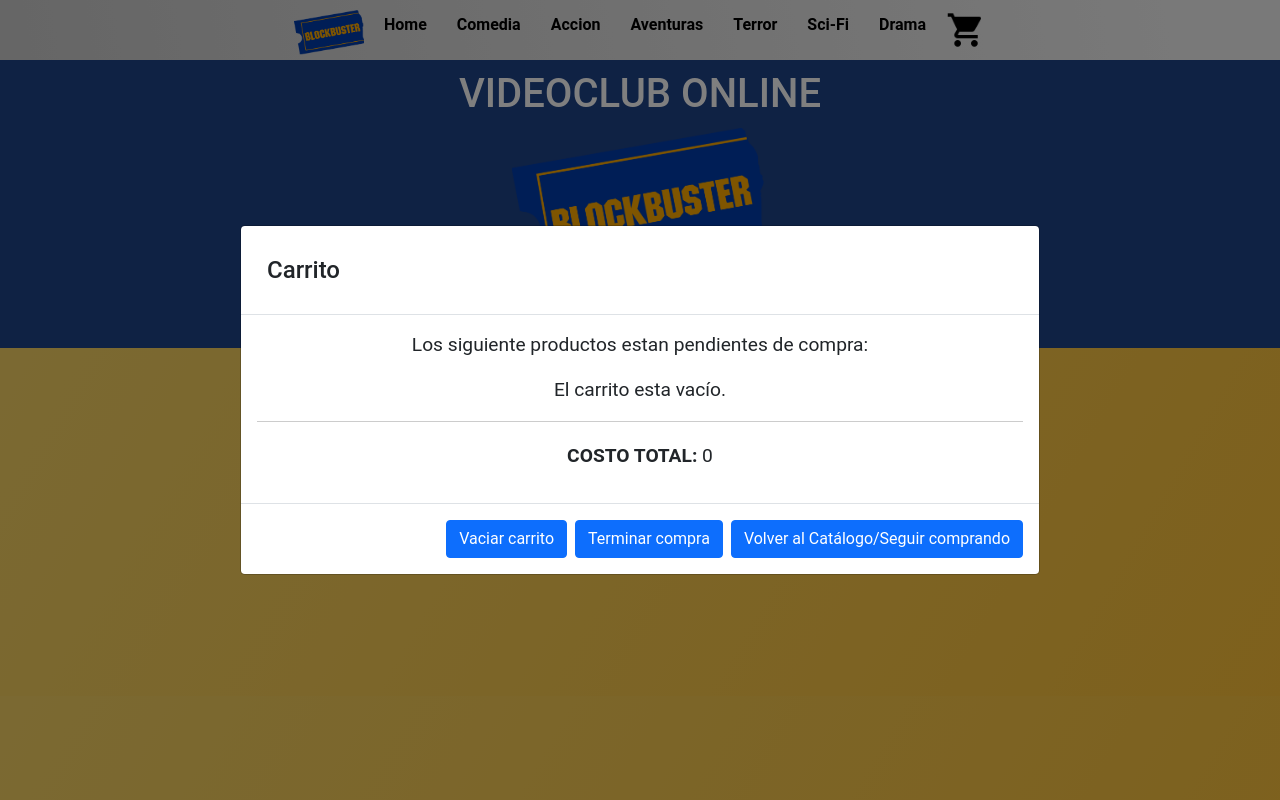
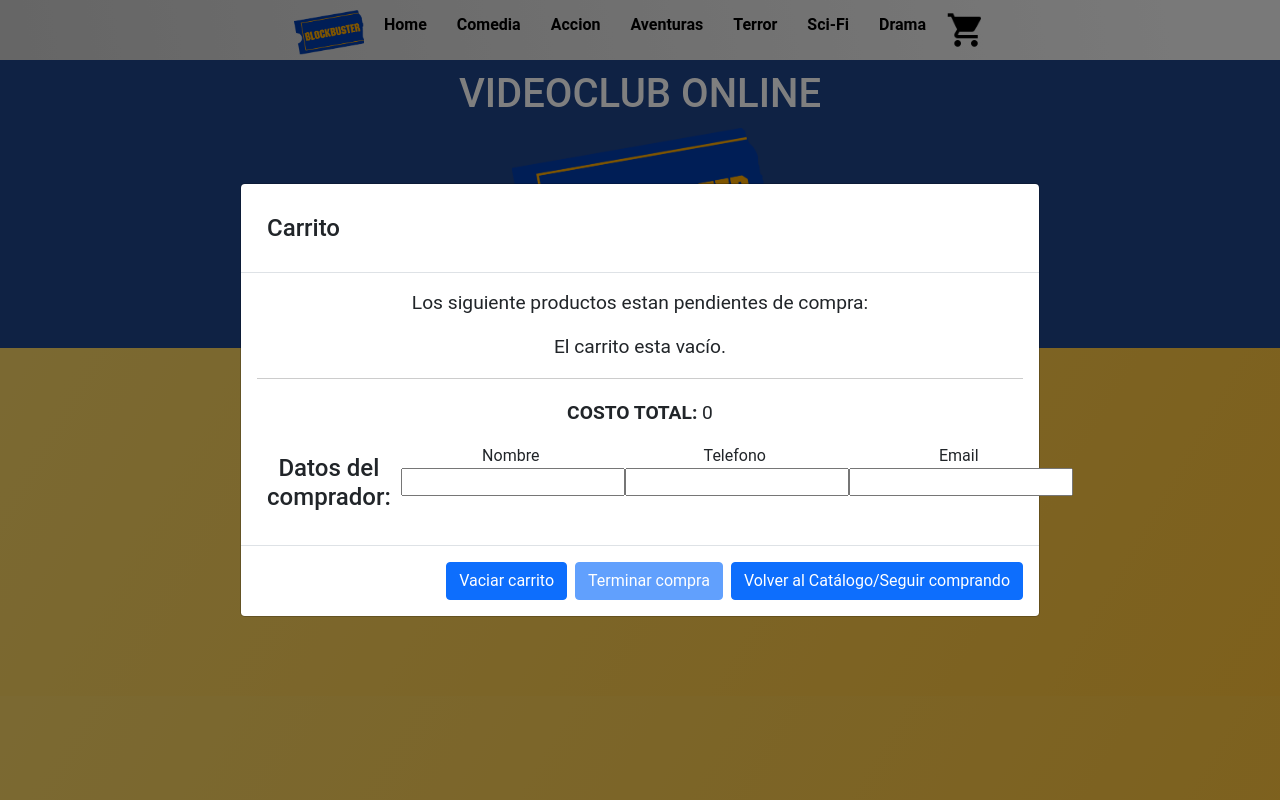
Before and after one commit to emmapinto/react-ecommerce, a React (Create React App) app: page /Cart in a window 1280 px wide. Built offline with nearby package versions, Linux system fonts and the light colour scheme.

Commit message:
Se agregó un mini formulario en la pantalla de Cart y al clickear en Finalizar Compra se envia una orden a la Coleccion de FireBase que incluye Datos del Comprador, Items seleccionados y Costo Total.

```diff
--- a/src/components/ItemDetailContainer/Cart.js
+++ b/src/components/ItemDetailContainer/Cart.js
@@ -3,6 +3,9 @@
 import Modal from 'react-bootstrap/Modal';
 import { useCart, CartProvider } from "../../context/CartContext.js"
 import { Link } from "react-router-dom";
+import { getFirestore } from '../../firebase';
+// import { doc, getDoc } from "firebase/firestore";
+import { collection, getDocs, setDocs, query, where, addDoc } from "firebase/firestore";
 
 export const Cart = (props) => {
 
@@ -17,6 +20,64 @@
     }
 
     let total = 0;
+
+    const divStyle = { display: "flex", marginBottom: 8 }
+    const labelStyle = { marginRight: 4 }
+
+    const inputs = [
+      {
+        label: "Nombre",
+        name: "name"
+      },
+      {
+        label: "Telefono",
+        name: "phone"
+      },
+      {
+        label: "Email",
+        name: "email"
+      },
+    ];
+
+
+    const [formFields, setFormFields] = useState({
+      name: "",
+      phone: "",
+      email: ""
+    });
+
+    function handleChange(evt) {
+      setFormFields({ ...formFields, [evt.target.name]: evt.target.value });
+    }
+
+    function onSubmit(event) {
+      console.log(event);
+      console.log(
+        `Se ha emitido una orden de compra a nombre de ${formFields.name}. Teléfono: ${formFields.phone} Email: ${formFields.email} por el valor total de ${total}.`
+      );
+      alert(
+        `Se ha emitido una orden de compra a nombre de ${formFields.name}. Teléfono: ${formFields.phone} Email: ${formFields.email} por el valor total de ${total}.`
+      );
+
+      const order = {
+        Buyer: {Name: formFields.name, Phone: formFields.phone, Email: formFields.email},
+        Items: cart,
+        Total: total
+      };
+      console.log(order);
+
+      const db = getFirestore();
+
+      //agregar una orden a la coleccion
+      const ordersCollection = collection(db, "orders");
+
+      addDoc(ordersCollection, order)
+        .then(({ id }) => console.log(id));
+
+      clearCart();
+
+    };
+
 
     return (
 
@@ -46,12 +107,27 @@
               : <p>El carrito esta vacío.</p>
               }
               <p className="total"><strong>COSTO TOTAL: </strong>{total}</p>
+
+              <div style={divStyle}>
+                <h4>Datos del comprador:</h4>
+                {inputs.map((input) => (
+                  <div key={input.name} >
+                    <label style={labelStyle}>{input.label}</label>
+                    <input
+                      value={formFields[input.name]}
+                      name={input.name}
+                      type="text"
+                      onChange={handleChange}
+                    />
+                  </div>
+                ))}
+              </div>
               </>
 
           </Modal.Body>
           <Modal.Footer>
             <Button onClick={clearCart}>Vaciar carrito</Button>
-            <Button >Terminar compra</Button>
+            <Button onClick={onSubmit} disabled={!(formFields.name && formFields.phone && formFields.email)}>Terminar compra</Button>
             <Link to="/"><Button>Volver al Catálogo/Seguir comprando</Button></Link>
           </Modal.Footer>
         </Modal>
--- a/src/components/ItemDetailContainer/ItemDetail.js
+++ b/src/components/ItemDetailContainer/ItemDetail.js
@@ -32,8 +32,7 @@
       if (counter != 0){
 
         console.log(`Agregar al carrito el item N° ${props.id} "${props.name}", con la cantidad: ${counter} y el precio ${props.price}`);
-        let item = props;
-        item = {...item, stockInCart: counter, priceInCart: (item.price*counter)};
+        let item = {id: props.id, name: props.name, stockInCart: counter, priceInCart: (props.price*counter)};
         console.log(item);
         addItem( item );
 
```
Also changed, not shown: src/App.js (+0 -38 lines), src/components/const/Buyer.js (added).
